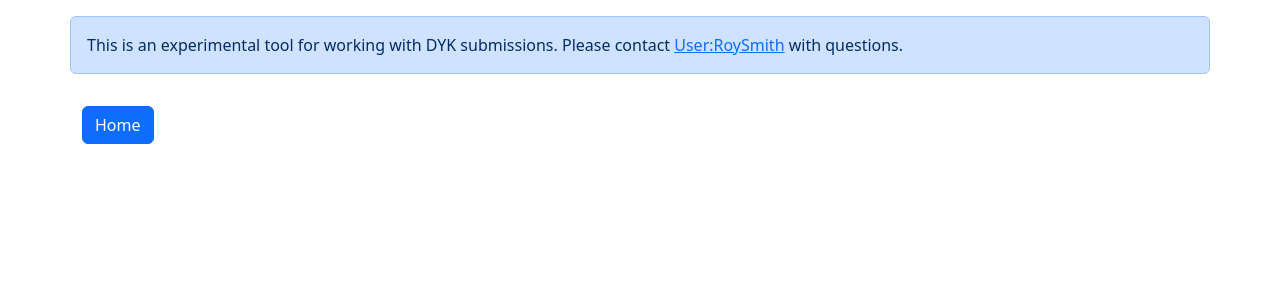
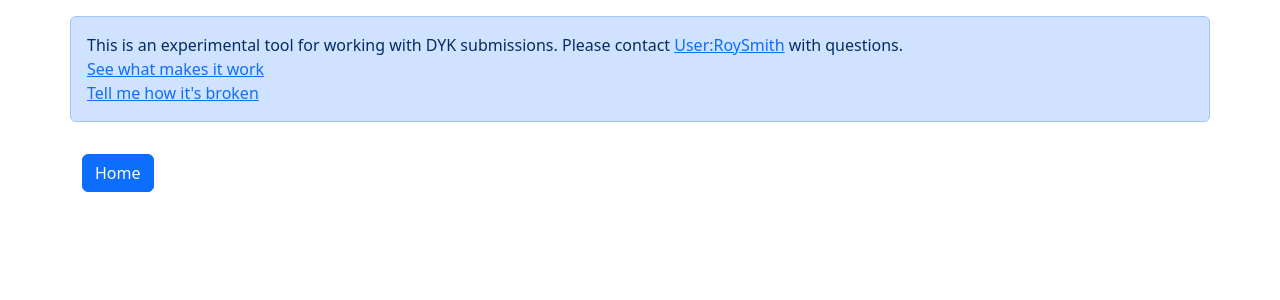
Before and after one commit to roysmith/dyk-tools, a Flask app: template templates/base.html in a window 1280 px wide. Shown: the top 300 px of the page. Run offline with Flask 2, Linux system fonts and the light colour scheme; the template is opened without the code that fills it, so the values that code supplies are empty; some libraries are stand-ins or nearby versions.

Commit message:
Add github links

```diff
--- a/templates/base.html
+++ b/templates/base.html
@@ -21,10 +21,18 @@
   <div class="container">
     <div class="row mt-3">
       <div class="alert alert-primary" role="alert">
-        This is an experimental tool for working with DYK submissions.  Please contact
-        <a href="https://en.wikipedia.org/wiki/User:RoySmith">User:RoySmith</a> with questions.
+        <div>
+          This is an experimental tool for working with DYK submissions.  Please contact
+          <a href="https://en.wikipedia.org/wiki/User:RoySmith">User:RoySmith</a> with questions.
+        </div>
+        <div>
+         <a href="https://github.com/roysmith/dyk-tools">See what makes it work</a>
+       </div>
+       <div>
+        <a href="https://github.com/roysmith/dyk-tools/issues">Tell me how it's broken</a>
       </div>
     </div>
+
     <div class="row mt-3">
       <div class="col">
         <a type="button" class="btn btn-primary" href="/">Home</a>
```
